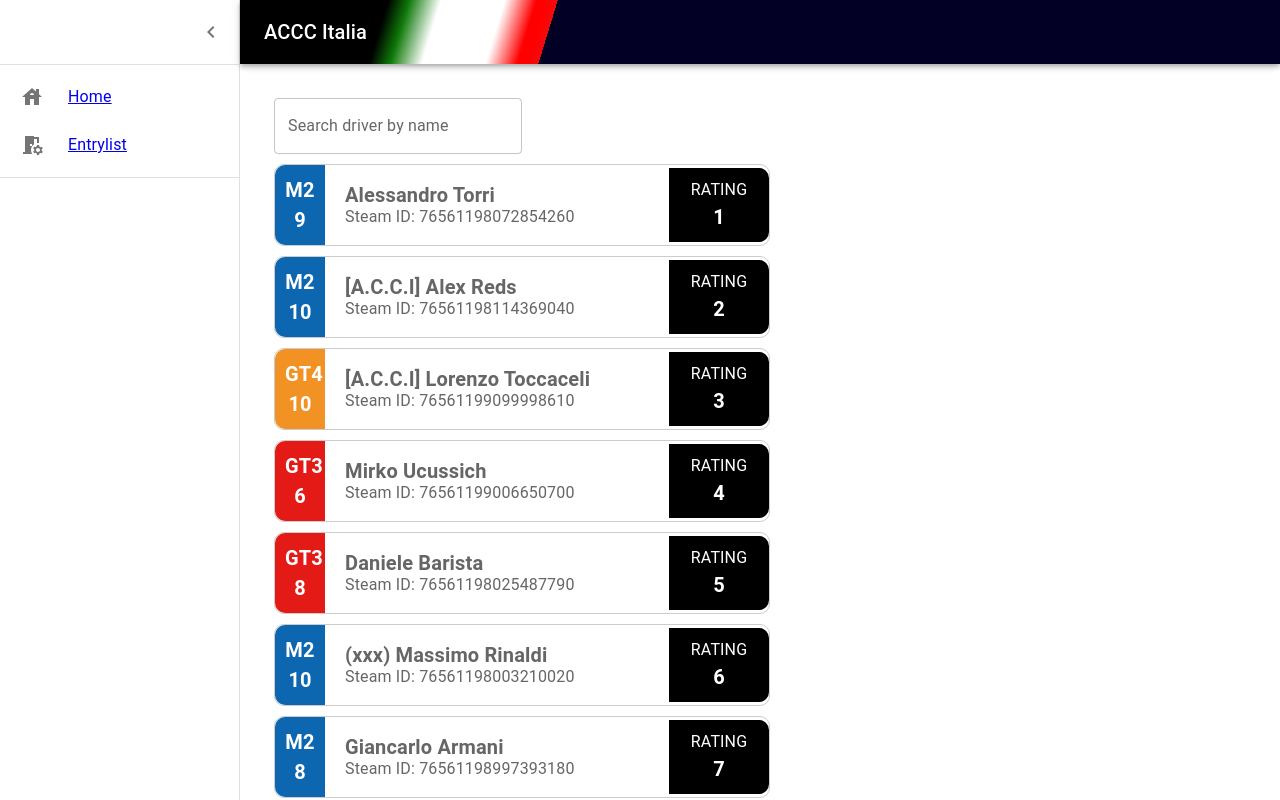
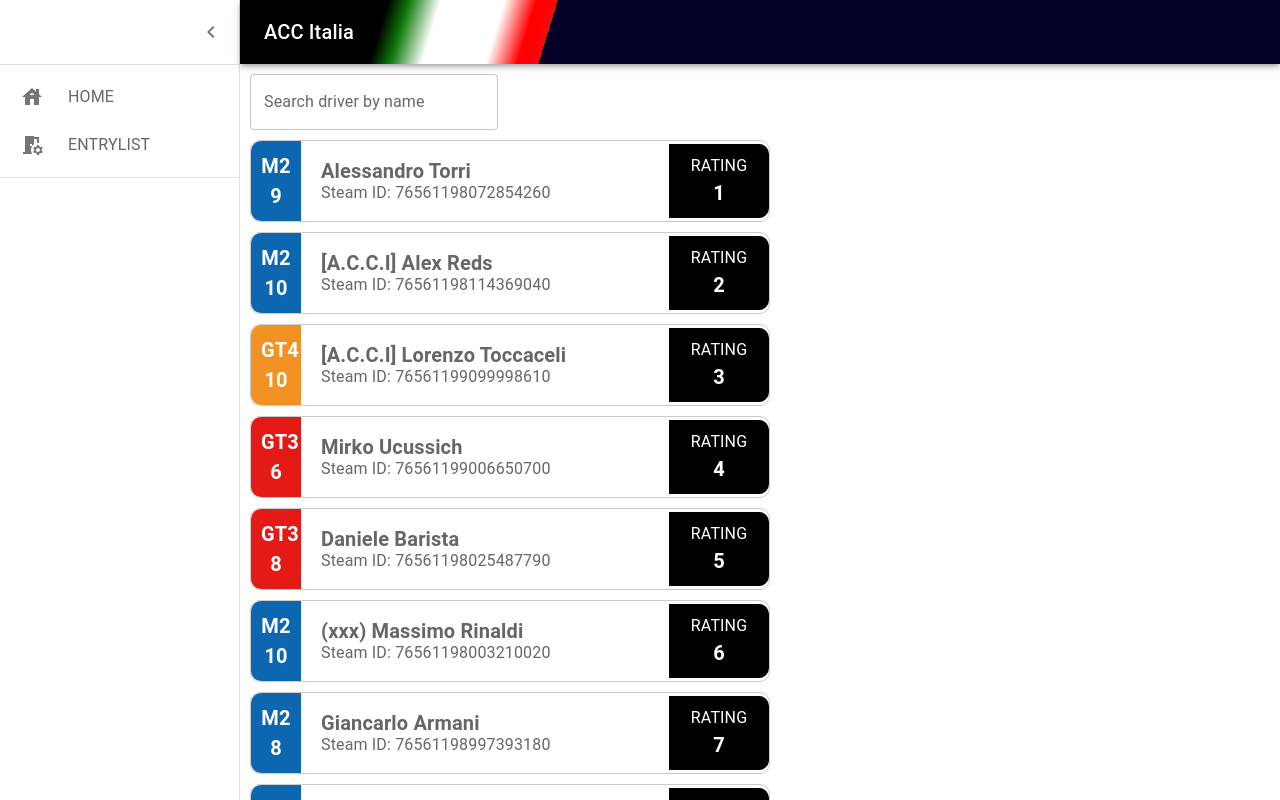
Before and after one commit to AlexDevsTheWeb/accitalia_entrylist, a React (Create React App) app: page / in a window 1280 px wide. Both pictures are taken after a click on the button 32 px from the left and 32 px from the top of the page. Shown: the top 800 px of the page. Built offline with nearby package versions, Linux system fonts and the light colour scheme.

Commit message:
search driver and layout improvements

```diff
--- a/src/components/shared/sharedLayout.component.tsx
+++ b/src/components/shared/sharedLayout.component.tsx
@@ -15,12 +15,11 @@
 import ListItemButton from "@mui/material/ListItemButton";
 import ListItemIcon from "@mui/material/ListItemIcon";
 import ListItemText from "@mui/material/ListItemText";
-import InboxIcon from "@mui/icons-material/MoveToInbox";
-import MailIcon from "@mui/icons-material/Mail";
 import { useState } from "react";
-import { Link, Outlet } from "react-router-dom";
+import { Outlet } from "react-router-dom";
 import HouseIcon from "@mui/icons-material/House";
 import RoomPreferencesIcon from "@mui/icons-material/RoomPreferences";
+import { SharedLink, SharedLinkText } from "./styled/shared.styled";
 const drawerWidth = 240;
 
 const openedMixin = (theme: Theme): CSSObject => ({
@@ -124,7 +123,7 @@
 						<MenuIcon />
 					</IconButton>
 					<Typography variant="h6" noWrap component="div">
-						ACCC Italia
+						ACC Italia
 					</Typography>
 				</Toolbar>
 			</AppBar>
@@ -142,7 +141,7 @@
 				<List>
 					{["Home", "Entrylist"].map((text, index) => (
 						<ListItem key={text} disablePadding sx={{ display: "block" }}>
-							<Link to={text === "Home" ? "" : text}>
+							<SharedLink to={text === "Home" ? "" : text}>
 								<ListItemButton
 									sx={{
 										minHeight: 48,
@@ -159,15 +158,18 @@
 									>
 										{index % 2 === 0 ? <HouseIcon /> : <RoomPreferencesIcon />}
 									</ListItemIcon>
-									<ListItemText primary={text} sx={{ opacity: open ? 1 : 0 }} />
+									<SharedLinkText
+										primary={text}
+										sx={{ opacity: open ? 1 : 0 }}
+									/>
 								</ListItemButton>
-							</Link>
+							</SharedLink>
 						</ListItem>
 					))}
 				</List>
 				<Divider />
 			</Drawer>
-			<Box component="main" sx={{ flexGrow: 1, p: 3 }}>
+			<Box component="main" sx={{ flexGrow: 1, p: 0 }}>
 				<DrawerHeader />
 				<Outlet />
 			</Box>
--- a/src/components/shared/styled/shared.styled.tsx
+++ b/src/components/shared/styled/shared.styled.tsx
@@ -1,4 +1,5 @@
-import { AppBar } from "@mui/material";
+import { ListItemText } from "@mui/material";
+import { Link } from "react-router-dom";
 import styled from "styled-components";
 
 export const Wrapper = styled.section`
@@ -32,3 +33,21 @@
 
 export const ButtonBarWrapper = styled.div``;
 export const OutletWrapper = styled.div``;
+
+export const SharedLink = styled(Link)`
+	font-size: 30px !important;
+	color: #666 !important;
+	text-decoration: none !important;
+	font-weight: 900 !important;
+`;
+
+export const SharedLinkText = styled(ListItemText)`
+	font-weight: 900;
+	text-transform: uppercase;
+
+	&:hover {
+		font-weight: 700;
+		text-decoration: underline;
+		color: #333;
+	}
+`;
--- a/src/components/team/driver.component.tsx
+++ b/src/components/team/driver.component.tsx
@@ -2,7 +2,10 @@
 	Checkbox,
 	FormControl,
 	FormControlLabel,
+	FormLabel,
 	Input,
+	Radio,
+	RadioGroup,
 	SelectChangeEvent,
 	TextField,
 } from "@mui/material";
@@ -29,6 +32,7 @@
 	const [number, setNumber] = useState(1);
 	const [searchValue, setSearchValue] = useState("");
 	const [driversNew, setDriversNew] = useState(drivers);
+	const [driversToRemove, setDriversToRemove] = useState<any>([]);
 
 	const [teamDriver, setTeamDriver] = useState<any>([null]);
 	const [stID, setStID] = useState("");
@@ -52,6 +56,14 @@
 		dispatch(setNumeroPiloti());
 		dispatch(setDriverInfo(matches[0]));
 		dispatch(insertDriver(singleDriver));
+		setDriversToRemove([...driversToRemove, searchedID]);
+
+		const newMatches = driversArray.filter((drivers: any) => {
+			return drivers.steamid !== searchedID;
+		});
+
+		setDriversNew(newMatches);
+		console.log(driversToRemove);
 	};
 
 	const handleSearch = (e: any) => {
@@ -65,13 +77,13 @@
 		setDriversNew(matches);
 	};
 
-	const handleCheckBox = (e: any) => {
+	const handleRadioButton = (e: any) => {
 		const driversArray = Object.values(drivers);
-		if (e.target.checked) {
+		if (e.target.value !== "All") {
 			const matches = driversArray.filter((drivers: any) => {
 				return drivers.patente
 					.toLowerCase()
-					.includes(e.target.name.toLowerCase());
+					.includes(e.target.value.toLowerCase());
 			});
 			setDriversNew(matches);
 		} else {
@@ -81,22 +93,51 @@
 
 	return (
 		<DriverWrapper>
-			<Input value={searchValue} onChange={(e: any) => handleSearch(e)} />
+			<Grid2 container spacing={2}>
+				<Grid2 xs={6}>
+					<FormLabel id="demo-radio-buttons-group-label">Nome Pilota</FormLabel>
+					<Input
+						value={searchValue}
+						fullWidth
+						onChange={(e: any) => handleSearch(e)}
+					/>
+				</Grid2>
+				<Grid2 xs={6}>
+					<FormLabel id="demo-radio-buttons-group-label">Patente</FormLabel>
+					<RadioGroup
+						row
+						aria-labelledby="demo-radio-buttons-group-label"
+						defaultValue="All"
+						name="radio-buttons-group"
+					>
 						<FormControlLabel
-				label="GT3"
-				name="GT3"
-				control={<Checkbox onChange={(e: any) => handleCheckBox(e)} />}
+							value="All"
+							control={<Radio />}
+							label="All"
+							onChange={(e: any) => handleRadioButton(e)}
 						/>
 						<FormControlLabel
-				label="GT4"
-				name="GT4"
-				control={<Checkbox onChange={(e: any) => handleCheckBox(e)} />}
+							value="GT3"
+							control={<Radio />}
+							label="GT3"
+							onChange={(e: any) => handleRadioButton(e)}
 						/>
 						<FormControlLabel
+							value="GT4"
+							control={<Radio />}
+							label="GT4"
+							onChange={(e: any) => handleRadioButton(e)}
+						/>
+						<FormControlLabel
+							value="M2"
+							control={<Radio />}
 							label="M2"
-				name="M2"
-				control={<Checkbox onChange={(e: any) => handleCheckBox(e)} />}
+							onChange={(e: any) => handleRadioButton(e)}
 						/>
+					</RadioGroup>
+				</Grid2>
+			</Grid2>
+
 			<Grid2 container spacing={2}>
 				<Grid2 xs={8}>
 					<FormControl fullWidth>
--- a/src/components/team/teamContainer.component.tsx
+++ b/src/components/team/teamContainer.component.tsx
@@ -39,7 +39,7 @@
 			<AutoWrapper>TEAM #{auto}</AutoWrapper>
 
 			<Grid2 container spacing={2}>
-				<Grid2 xs={8}>
+				<Grid2 xs={10}>
 					<Grid2 container spacing={1}>
 						<Grid2 xs={3}>
 							<Stack>
@@ -116,7 +116,7 @@
 					</Grid2>
 				</Grid2>
 
-				<Grid2 xs={4}>
+				<Grid2 xs={2}>
 					<div
 						style={{
 							width: "100%",
```
Lines whose indentation alone changed are shown as unchanged.
